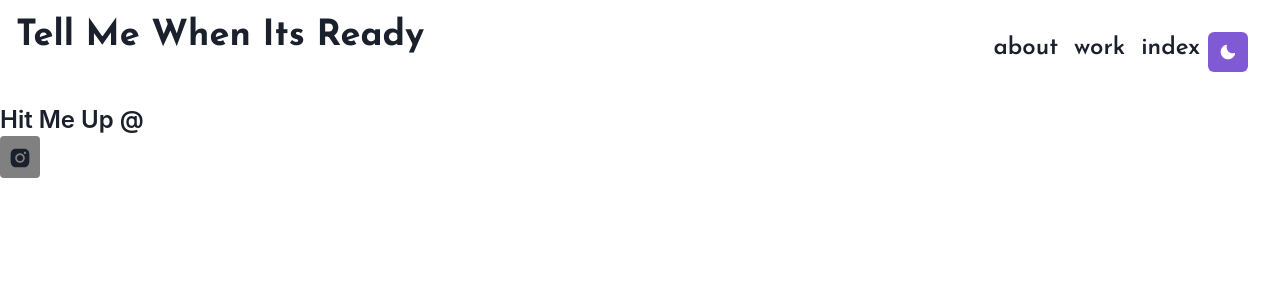
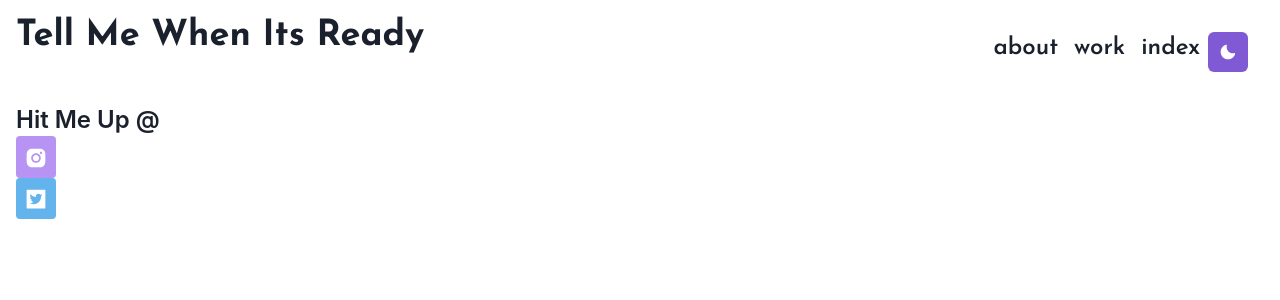
Before and after one commit to bryansdream/feta-satu, a Next.js app: page /about in a window 1280 px wide. Shown: the top 300 px of the page. Built offline with nearby package versions, Linux system fonts and the light colour scheme.

Commit message:
Update index.js

```diff
--- a/pages/about/index.js
+++ b/pages/about/index.js
@@ -1,16 +1,23 @@
-import { Box, Icon } from "@chakra-ui/react";
+import { Box, Container, Icon } from "@chakra-ui/react";
 import Link from "next/link";
-import { AiFillInstagram } from "react-icons/ai"
+import { AiFillInstagram, AiFillTwitterSquare } from "react-icons/ai"
 
 export default function AboutPage() {
   return (
     <div>
+      <Container maxW="7xl">
       <p className="font-semibold text-2xl">Hit Me Up @</p>
-      <Box boxSize="fit-content" bg="grey" rounded="base" padding="2">
+      <Box boxSize="fit-content" bg="purple.300" rounded="base" padding="2">
         <Link href="https://instagram.com/tellmewhenitsready" target="_blank">
-          <Icon as={AiFillInstagram} w="6" h="6" />
+          <Icon as={AiFillInstagram} w="6" h="6" color="white" />
         </Link>
       </Box>
+      <Box boxSize="fit-content" bg="blue.300" rounded="base" padding="2">
+        <Link href="https://instagram.com/tellmewhenitsready" target="_blank">
+          <Icon as={AiFillTwitterSquare} w="6" h="6" color="white" />
+        </Link>
+      </Box>
+      </Container>
     </div>
   );
 }
```
